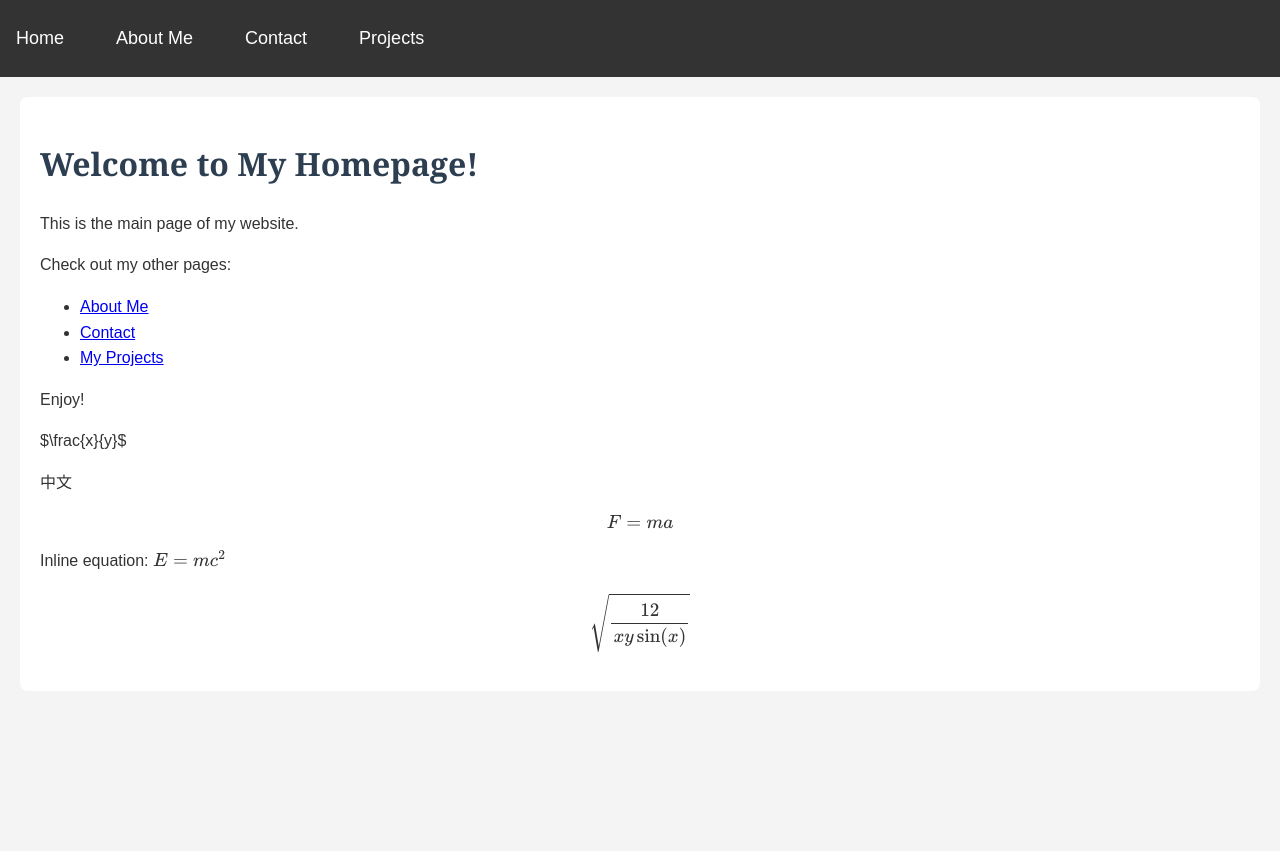
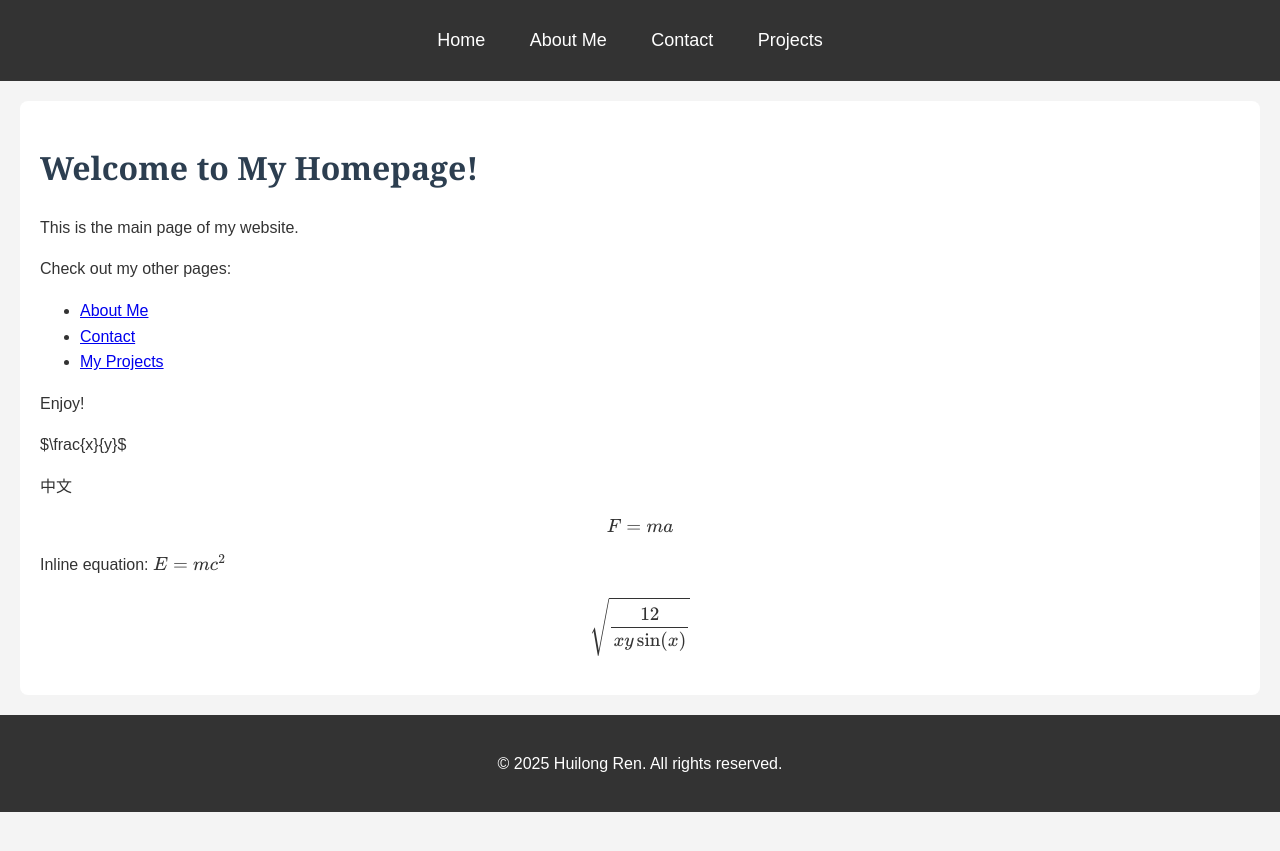
Before and after one commit to hl-ren/hl-ren.github.io, a Jekyll site: the page built from index.md, in a window 1280 px wide. Shown: the top 851 px of the page. Built offline with Jekyll 4.4.1, drawn with Linux system fonts in a browser that asks for light colours.

Commit message:
Update default.html

```diff
--- a/_layouts/default.html
+++ b/_layouts/default.html
@@ -4,44 +4,8 @@
     <meta charset="UTF-8">
     <meta name="viewport" content="width=device-width, initial-scale=1.0">
     <title>{{ page.title }}</title>
-    <script type="text/javascript" async
-      src="https://polyfill.io/v3/polyfill.min.js?features=es6">
-    </script>
-    <script type="text/javascript" async
-      src="https://cdn.jsdelivr.net/npm/mathjax@3/es5/tex-mml-chtml.js">
-    </script>
-    <link rel="stylesheet" href="/css/style.css">
-
-    <style>
-        /* Add some simple styles for the navigation bar */
-        nav {
-            background-color: #333;
-            overflow: hidden;
-        }
-
-        nav ul {
-            list-style-type: none;
-            margin: 0;
-            padding: 0;
-        }
-
-        nav ul li {
-            float: left;
-        }
-
-        nav ul li a {
-            display: block;
-            padding: 14px 16px;
-            color: white;
-            text-align: center;
-            text-decoration: none;
-        }
-
-        nav ul li a:hover {
-            background-color: #ddd;
-            color: black;
-        }
-    </style>
+    <link rel="stylesheet" href="/css/style.css">  <!-- Link to the custom CSS -->
+    <script type="text/javascript" async src="https://cdn.jsdelivr.net/npm/mathjax@3/es5/tex-mml-chtml.js"></script>
 </head>
 <body>
     <nav>
@@ -53,9 +17,13 @@
         </ul>
     </nav>
 
-
     <div class="content">
         {{ content }}
     </div>
+
+    <!-- Optional footer -->
+    <footer>
+        <p>&copy; 2025 Huilong Ren. All rights reserved.</p>
+    </footer>
 </body>
 </html>
```
Lines whose indentation alone changed are shown as unchanged.
